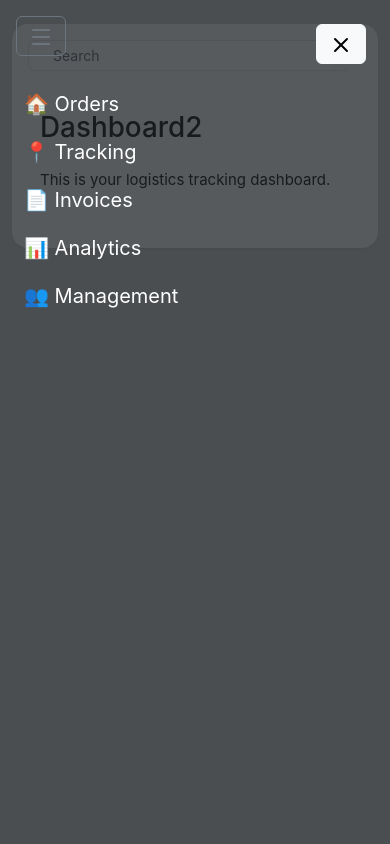
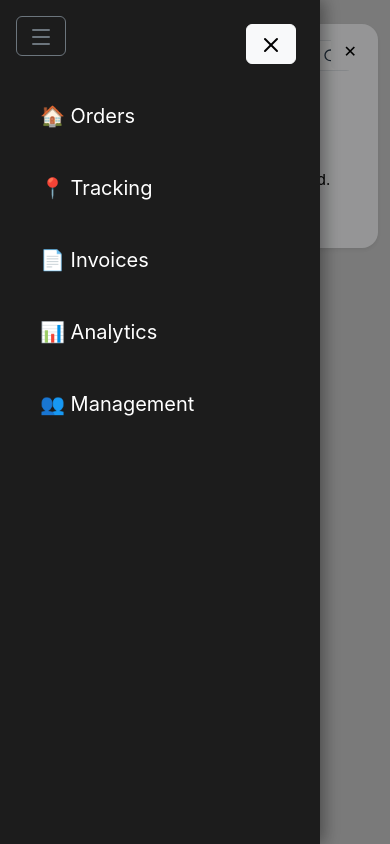
Before and after one commit to egunaydin/ctp, a Vue app: page / in a window 390 px wide. Both pictures are taken after a click on the button 41 px from the left and 35 px from the top of the page. Built offline with nearby package versions, Linux system fonts and the light colour scheme; the HTML template or start-up script is replaced by a standard one.

Commit message:
Cosmetic upgrades to mobile menu and animation removal

```diff
--- a/src/components/layout/Sidebar.vue
+++ b/src/components/layout/Sidebar.vue
@@ -7,7 +7,6 @@
              background-blend-mode: overlay;
              background-size: cover;
              border-radius: 0.75rem;">
-      <!-- LOGO -->
       <div class="text-uppercase fw-bold fs-6 mb-4">Logistics System</div>
 
       <!-- Menü -->
@@ -29,7 +28,7 @@
         </RouterLink>
       </nav>
 
-      <!-- Kullanıcı Kutusu -->
+      <!-- Kullanıcı Bilgileri -->
       <div class="bg-white bg-opacity-25 rounded-4 text-white text-center p-3 mt-4">
         <img src="https://randomuser.me/api/portraits/women/44.jpg" alt="Profile" class="rounded-circle mb-2"
           style="width: 48px; height: 48px; object-fit: cover;" />
@@ -39,11 +38,9 @@
       </div>
     </aside>
 
-    <!-- Mobil Menü Overlay -->
-    <transition name="fade">
-      <div v-if="isMenuOpen && isMobile"
-        class="mobile-menu-overlay position-fixed top-0 start-0 w-100 h-100 bg-dark bg-opacity-75 d-flex flex-column p-4"
-        style="z-index: 1050;">
+    <!-- Mobil Menü -->
+    <div v-if="isMenuOpen && isMobile" class="mobile-menu-overlay">
+      <div class="mobile-sidebar">
         <button class="btn btn-light align-self-end mb-4" @click="$emit('closeSidebar')">
           <X class="icon" />
         </button>
@@ -58,7 +55,7 @@
         <RouterLink class="nav-link text-white fs-5 mb-3" to="/management" @click="$emit('closeSidebar')">👥 Management
         </RouterLink>
       </div>
-    </transition>
+    </div>
   </div>
 </template>
 
@@ -82,8 +79,8 @@ onMounted(() => {
 })
 </script>
 
-
 <style scoped>
+/* Sidebar Bağlantıları */
 .sidebar-link {
   display: flex;
   align-items: center;
@@ -103,14 +100,39 @@ onMounted(() => {
   color: #0d6efd;
 }
 
-/* Animasyon */
-.fade-enter-active,
-.fade-leave-active {
-  transition: opacity 0.3s ease;
+/* Mobil Menü Arka Plan */
+.mobile-menu-overlay {
+  position: fixed;
+  top: 0;
+  left: 0;
+  width: 100%;
+  height: 100%;
+  background-color: rgba(0, 0, 0, 0.4);
+  z-index: 1050;
+  display: flex;
+  align-items: stretch;
+  justify-content: flex-start;
 }
 
-.fade-enter-from,
-.fade-leave-to {
-  opacity: 0;
+.mobile-sidebar {
+  background-color: #1c1c1c;
+  width: 100%;
+  max-width: 320px;
+  height: 100%;
+  padding: 1.5rem;
+  display: flex;
+  flex-direction: column;
+  overflow-y: auto;
+  box-shadow: 4px 0 16px rgba(0, 0, 0, 0.4);
+}
+
+.mobile-sidebar .nav-link {
+  padding: 0.75rem 1rem;
+  border-radius: 0.5rem;
+  transition: background 0.2s;
+}
+
+.mobile-sidebar .nav-link:hover {
+  background-color: rgba(255, 255, 255, 0.1);
 }
 </style>
```
